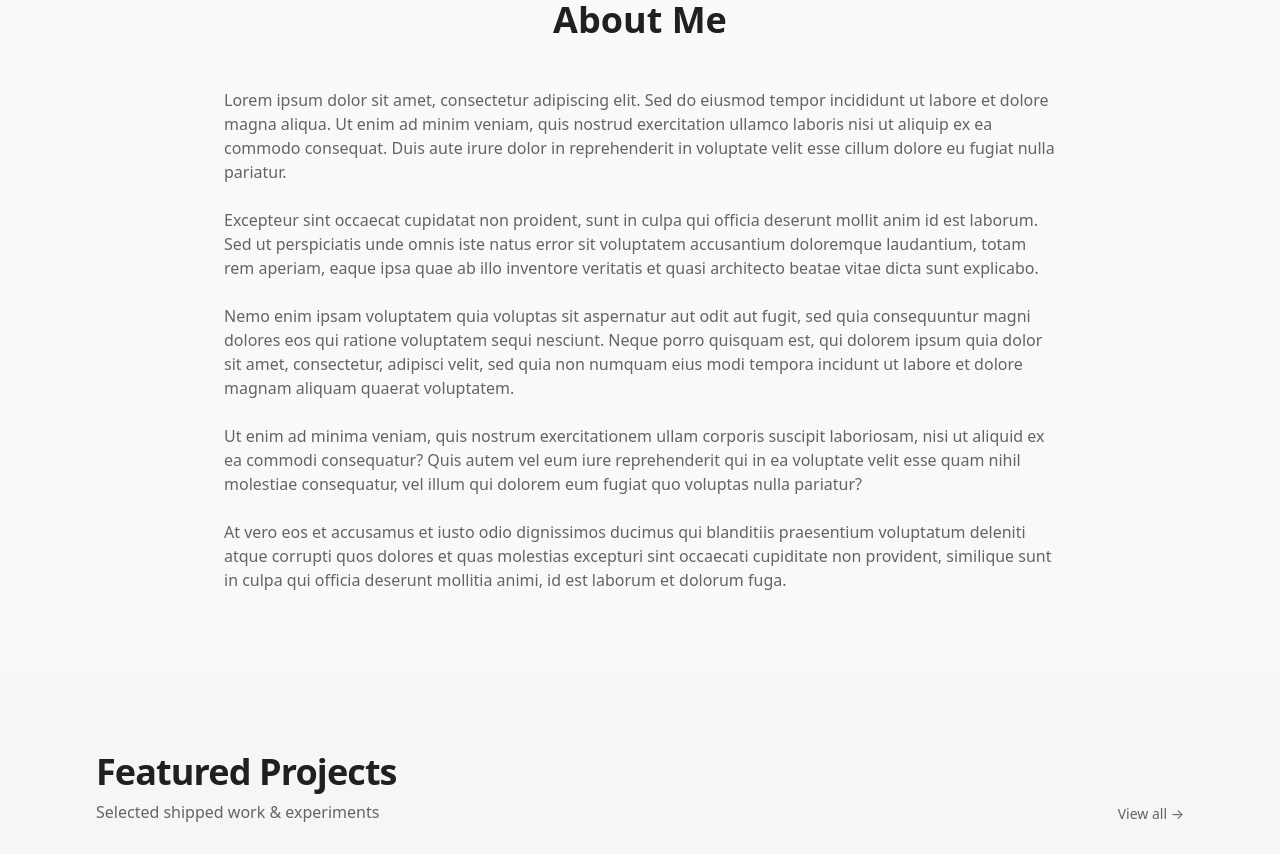
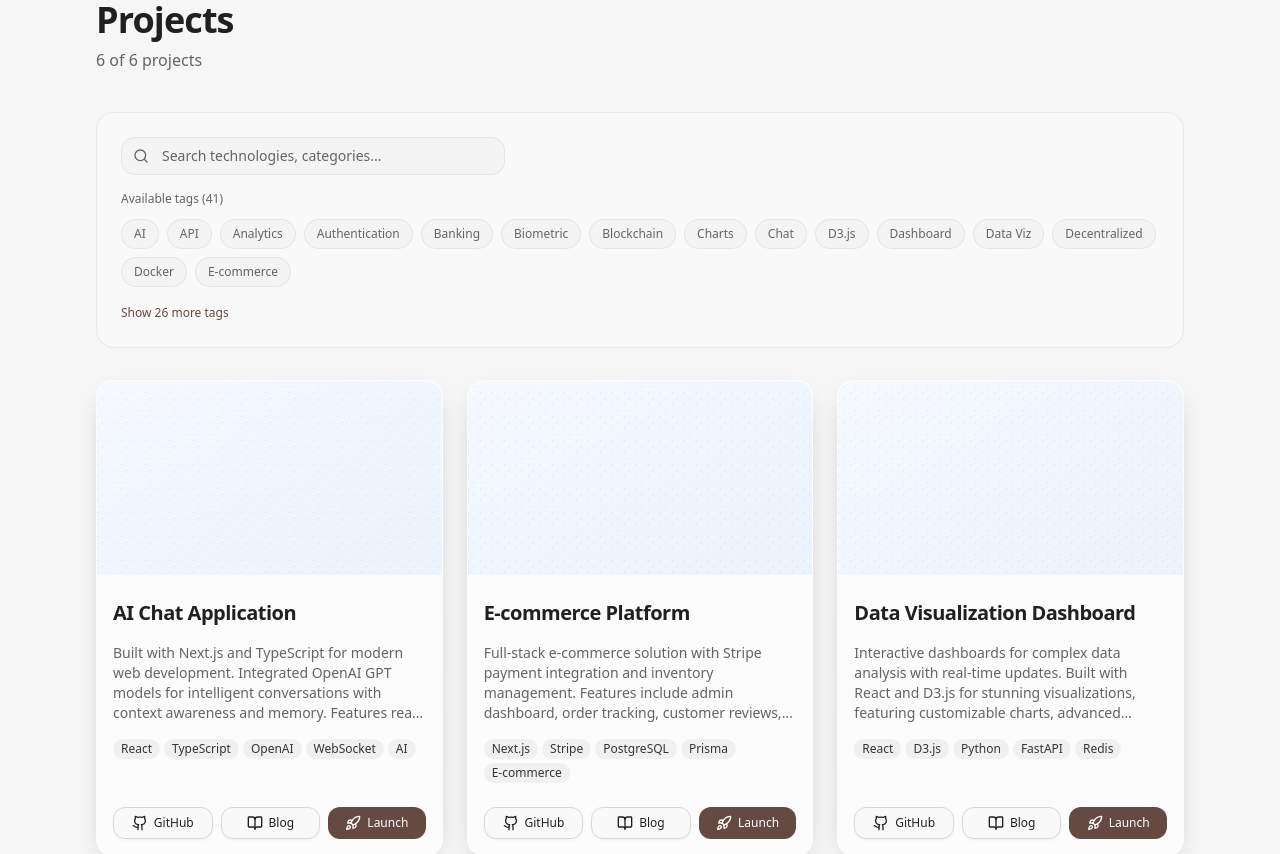
Before and after one commit to AryanDeore/portfolio, a Next.js app: page / in a window 1280 px wide. Shown: the part 880-1734 px from the top of the page. Built offline with nearby package versions, Linux system fonts and the light colour scheme.

Commit message:
added project tag based filtering

```diff
--- a/src/app/page.tsx
+++ b/src/app/page.tsx
@@ -1,44 +1,112 @@
+"use client";
+
+import { useState, useMemo } from "react";
 import { HeroSection } from "@/components/hero-section";
 import { MaxWidthWrapper } from "@/components/layout/max-width-wrapper";
 import { ProjectCard, ProjectSectionHeader } from "@/components/ui/project-card";
+import { TagFilter } from "@/components/ui/tag-filter";
+
+// Project data with comprehensive tags
+const projects = [
+  {
+    id: 1,
+    title: "AI Chat Application",
+    description: [
+      "Built with Next.js and TypeScript for modern web development. Integrated OpenAI GPT models for intelligent conversations with context awareness and memory. Features real-time messaging with WebSocket connections, user authentication, and a beautiful responsive interface."
+    ],
+    tags: ["React", "TypeScript", "OpenAI", "WebSocket", "AI", "Chat", "Real-time", "Authentication"],
+    githubUrl: "https://github.com/username/ai-chat",
+    blogUrl: "https://blog.example.com/ai-chat-post",
+    launchUrl: "https://ai-chat-demo.vercel.app",
+    category: "AI"
+  },
+  {
+    id: 2,
+    title: "E-commerce Platform",
+    description: [
+      "Full-stack e-commerce solution with Stripe payment integration and inventory management. Features include admin dashboard, order tracking, customer reviews, and mobile-optimized checkout flow with cart persistence."
+    ],
+    tags: ["Next.js", "Stripe", "PostgreSQL", "Prisma", "E-commerce", "Payment", "Dashboard", "Mobile"],
+    githubUrl: "https://github.com/username/ecommerce",
+    blogUrl: "https://blog.example.com/ecommerce-post",
+    launchUrl: "https://ecommerce-demo.vercel.app",
+    category: "Web App"
+  },
+  {
+    id: 3,
+    title: "Data Visualization Dashboard",
+    description: [
+      "Interactive dashboards for complex data analysis with real-time updates. Built with React and D3.js for stunning visualizations, featuring customizable charts, advanced filtering, and export capabilities for business intelligence."
+    ],
+    tags: ["React", "D3.js", "Python", "FastAPI", "Redis", "Data Viz", "Analytics", "Charts"],
+    githubUrl: "https://github.com/username/data-viz",
+    blogUrl: "https://blog.example.com/data-viz-post",
+    launchUrl: "https://data-viz-demo.vercel.app",
+    category: "Analytics"
+  },
+  {
+    id: 4,
+    title: "Mobile Banking App",
+    description: [
+      "Secure mobile banking application with biometric authentication and real-time transaction monitoring. Features include account management, fund transfers, bill payments, and investment tracking with modern UI/UX design."
+    ],
+    tags: ["React Native", "TypeScript", "Biometric", "Security", "Banking", "Mobile", "Finance", "Authentication"],
+    githubUrl: "https://github.com/username/banking-app",
+    blogUrl: "https://blog.example.com/banking-app-post",
+    launchUrl: "https://banking-demo.vercel.app",
+    category: "Mobile"
+  },
+  {
+    id: 5,
+    title: "Blockchain Voting System",
+    description: [
+      "Decentralized voting platform built on Ethereum blockchain ensuring transparency and security. Features smart contracts for vote validation, real-time results, and immutable vote records with modern web interface."
+    ],
+    tags: ["Blockchain", "Ethereum", "Solidity", "Web3", "Smart Contracts", "Voting", "Decentralized", "Security"],
+    githubUrl: "https://github.com/username/blockchain-voting",
+    blogUrl: "https://blog.example.com/blockchain-voting-post",
+    launchUrl: "https://voting-demo.vercel.app",
+    category: "Blockchain"
+  },
+  {
+    id: 6,
+    title: "Machine Learning API",
+    description: [
+      "RESTful API for machine learning model deployment with automatic scaling and monitoring. Supports multiple ML frameworks, batch processing, real-time predictions, and comprehensive analytics dashboard."
+    ],
+    tags: ["Python", "FastAPI", "Machine Learning", "Docker", "Kubernetes", "API", "ML Ops", "Monitoring"],
+    githubUrl: "https://github.com/username/ml-api",
+    blogUrl: "https://blog.example.com/ml-api-post",
+    launchUrl: "https://ml-api-demo.vercel.app",
+    category: "AI"
+  }
+];
 
 export default function Home() {
+  const [selectedTags, setSelectedTags] = useState<string[]>([]);
+
+  // Get all unique tags from projects
+  const allTags = useMemo(() => {
+    const tagSet = new Set<string>();
+    projects.forEach(project => {
+      project.tags.forEach(tag => tagSet.add(tag));
+    });
+    return Array.from(tagSet).sort();
+  }, []);
+
+  // Filter projects based on selected tags
+  const filteredProjects = useMemo(() => {
+    if (selectedTags.length === 0) {
+      return projects;
+    }
+    return projects.filter(project =>
+      selectedTags.some(tag => project.tags.includes(tag))
+    );
+  }, [selectedTags]);
+
   return (
     <>
       <HeroSection />
-
-      {/* Dummy Lorem Ipsum Section */}
-      <section className="py-20 bg-background">
-        <MaxWidthWrapper maxWidth="4xl">
-          <div className="space-y-8">
-            <h2 className="text-3xl md:text-4xl font-bold text-center mb-12">
-              About Me
-            </h2>
-
-            <div className="prose prose-lg max-w-none text-muted-foreground space-y-6">
-              <p>
-                Lorem ipsum dolor sit amet, consectetur adipiscing elit. Sed do eiusmod tempor incididunt ut labore et dolore magna aliqua. Ut enim ad minim veniam, quis nostrud exercitation ullamco laboris nisi ut aliquip ex ea commodo consequat. Duis aute irure dolor in reprehenderit in voluptate velit esse cillum dolore eu fugiat nulla pariatur.
-              </p>
-
-              <p>
-                Excepteur sint occaecat cupidatat non proident, sunt in culpa qui officia deserunt mollit anim id est laborum. Sed ut perspiciatis unde omnis iste natus error sit voluptatem accusantium doloremque laudantium, totam rem aperiam, eaque ipsa quae ab illo inventore veritatis et quasi architecto beatae vitae dicta sunt explicabo.
-              </p>
-
-              <p>
-                Nemo enim ipsam voluptatem quia voluptas sit aspernatur aut odit aut fugit, sed quia consequuntur magni dolores eos qui ratione voluptatem sequi nesciunt. Neque porro quisquam est, qui dolorem ipsum quia dolor sit amet, consectetur, adipisci velit, sed quia non numquam eius modi tempora incidunt ut labore et dolore magnam aliquam quaerat voluptatem.
-              </p>
-
-              <p>
-                Ut enim ad minima veniam, quis nostrum exercitationem ullam corporis suscipit laboriosam, nisi ut aliquid ex ea commodi consequatur? Quis autem vel eum iure reprehenderit qui in ea voluptate velit esse quam nihil molestiae consequatur, vel illum qui dolorem eum fugiat quo voluptas nulla pariatur?
-              </p>
-
-              <p>
-                At vero eos et accusamus et iusto odio dignissimos ducimus qui blanditiis praesentium voluptatum deleniti atque corrupti quos dolores et quas molestias excepturi sint occaecati cupiditate non provident, similique sunt in culpa qui officia deserunt mollitia animi, id est laborum et dolorum fuga.
-              </p>
-            </div>
-          </div>
-        </MaxWidthWrapper>
-      </section>
 
       {/* Projects Section */}
       <section className="relative py-20 bg-muted/30">
@@ -47,51 +115,62 @@ export default function Home() {
 
         <MaxWidthWrapper maxWidth="6xl">
           <div className="space-y-8">
-            {/* Section header with modern spacing */}
-            <header className="mb-8 lg:mb-10 flex items-end justify-between">
-              <div>
-                <h2 className="text-3xl md:text-4xl font-semibold tracking-tight">Featured Projects</h2>
-                <p className="text-muted-foreground mt-2">Selected shipped work & experiments</p>
+            {/* Section header */}
+            <header className="mb-8 lg:mb-10">
+              <div className="flex flex-col lg:flex-row lg:items-end lg:justify-between gap-6">
+                <div>
+                  <h2 className="text-3xl md:text-4xl font-semibold tracking-tight mb-2">Projects</h2>
+                  <p className="text-muted-foreground">
+                    {filteredProjects.length} of {projects.length} projects
+                    {selectedTags.length > 0 && ` matching your filters`}
+                  </p>
+                </div>
               </div>
-              <a href="/projects" className="text-sm text-muted-foreground hover:text-foreground transition-colors">
-                View all →
-              </a>
             </header>
 
-            <div className="grid grid-cols-1 md:grid-cols-2 lg:grid-cols-3 gap-6">
-              <ProjectCard
-                title="AI Chat Application"
-                description={[
-                  "Built with Next.js and TypeScript for modern web development. Integrated OpenAI GPT models for intelligent conversations with context awareness and memory. Features real-time messaging with WebSocket connections, user authentication, and a beautiful responsive interface."
-                ]}
-                tags={["React", "TypeScript", "OpenAI", "WebSocket"]}
-                githubUrl="https://github.com/username/ai-chat"
-                blogUrl="https://blog.example.com/ai-chat-post"
-                launchUrl="https://ai-chat-demo.vercel.app"
-              />
-
-              <ProjectCard
-                title="E-commerce Platform"
-                description={[
-                  "Full-stack e-commerce solution with Stripe payment integration and inventory management. Features include admin dashboard, order tracking, customer reviews, and mobile-optimized checkout flow with cart persistence."
-                ]}
-                tags={["Next.js", "Stripe", "PostgreSQL", "Prisma"]}
-                githubUrl="https://github.com/username/ecommerce"
-                blogUrl="https://blog.example.com/ecommerce-post"
-                launchUrl="https://ecommerce-demo.vercel.app"
-              />
-
-              <ProjectCard
-                title="Data Visualization Dashboard"
-                description={[
-                  "Interactive dashboards for complex data analysis with real-time updates. Built with React and D3.js for stunning visualizations, featuring customizable charts, advanced filtering, and export capabilities for business intelligence."
-                ]}
-                tags={["React", "D3.js", "Python", "FastAPI", "Redis"]}
-                githubUrl="https://github.com/username/data-viz"
-                blogUrl="https://blog.example.com/data-viz-post"
-                launchUrl="https://ecommerce-demo.vercel.app"
+            {/* Tag Filter */}
+            <div className="bg-card/50 backdrop-blur-sm border border-border/50 rounded-xl p-6">
+              <TagFilter
+                availableTags={allTags}
+                selectedTags={selectedTags}
+                onTagsChange={setSelectedTags}
+                placeholder="Search technologies, categories..."
+                maxVisibleTags={15}
               />
             </div>
+
+            {/* Projects Grid */}
+            <div className="grid grid-cols-1 md:grid-cols-2 lg:grid-cols-3 gap-6">
+              {filteredProjects.map((project) => (
+                <ProjectCard
+                  key={project.id}
+                  title={project.title}
+                  description={project.description}
+                  tags={project.tags}
+                  githubUrl={project.githubUrl}
+                  blogUrl={project.blogUrl}
+                  launchUrl={project.launchUrl}
+                />
+              ))}
+            </div>
+
+            {/* No results message */}
+            {filteredProjects.length === 0 && (
+              <div className="text-center py-12">
+                <div className="text-lg font-medium text-muted-foreground mb-2">
+                  No projects found
+                </div>
+                <p className="text-sm text-muted-foreground mb-4">
+                  Try adjusting your filters or clearing all selections
+                </p>
+                <button
+                  onClick={() => setSelectedTags([])}
+                  className="text-sm text-primary hover:text-primary/80 transition-colors font-medium"
+                >
+                  Clear all filters
+                </button>
+              </div>
+            )}
           </div>
         </MaxWidthWrapper>
       </section>
--- /dev/null
+++ b/src/components/ui/tag-filter.tsx
@@ -0,0 +1,237 @@
+"use client";
+
+import * as React from "react";
+import { Search, X, Filter } from "lucide-react";
+import { cn } from "@/lib/utils";
+import { Button } from "@/components/ui/button";
+
+interface TagFilterProps {
+  availableTags: string[];
+  selectedTags: string[];
+  onTagsChange: (tags: string[]) => void;
+  className?: string;
+  placeholder?: string;
+  showSearch?: boolean;
+  maxVisibleTags?: number;
+}
+
+export function TagFilter({
+  availableTags,
+  selectedTags,
+  onTagsChange,
+  className,
+  placeholder = "Search tags...",
+  showSearch = true,
+  maxVisibleTags = 12,
+}: TagFilterProps) {
+  const [searchQuery, setSearchQuery] = React.useState("");
+  const [isExpanded, setIsExpanded] = React.useState(false);
+
+  // Filter tags based on search query
+  const filteredTags = React.useMemo(() => {
+    if (!searchQuery) return availableTags;
+    return availableTags.filter(tag =>
+      tag.toLowerCase().includes(searchQuery.toLowerCase())
+    );
+  }, [availableTags, searchQuery]);
+
+  // Show limited tags initially, expand on demand
+  const visibleTags = isExpanded ? filteredTags : filteredTags.slice(0, maxVisibleTags);
+  const hasMoreTags = filteredTags.length > maxVisibleTags;
+
+  const handleTagToggle = (tag: string) => {
+    const newSelectedTags = selectedTags.includes(tag)
+      ? selectedTags.filter(t => t !== tag)
+      : [...selectedTags, tag];
+    onTagsChange(newSelectedTags);
+  };
+
+  const handleClearAll = () => {
+    onTagsChange([]);
+  };
+
+  const handleClearSearch = () => {
+    setSearchQuery("");
+  };
+
+  return (
+    <div className={cn("space-y-4", className)}>
+      {/* Header with search and clear */}
+      <div className="flex items-center gap-3">
+        {showSearch && (
+          <div className="relative flex-1 max-w-sm">
+            <Search className="absolute left-3 top-1/2 -translate-y-1/2 w-4 h-4 text-muted-foreground" />
+            <input
+              type="text"
+              placeholder={placeholder}
+              value={searchQuery}
+              onChange={(e) => setSearchQuery(e.target.value)}
+              className={cn(
+                "w-full pl-10 pr-10 py-2 text-sm",
+                "bg-muted/50 border border-border/50 rounded-lg",
+                "focus:outline-none focus:ring-2 focus:ring-primary/40 focus:border-primary/40",
+                "transition-all duration-200",
+                "placeholder:text-muted-foreground"
+              )}
+            />
+            {searchQuery && (
+              <button
+                onClick={handleClearSearch}
+                className="absolute right-3 top-1/2 -translate-y-1/2 text-muted-foreground hover:text-foreground transition-colors"
+              >
+                <X className="w-4 h-4" />
+              </button>
+            )}
+          </div>
+        )}
+
+        {/* Clear all button */}
+        {selectedTags.length > 0 && (
+          <Button
+            variant="outline"
+            size="sm"
+            onClick={handleClearAll}
+            className="text-xs"
+          >
+            Clear all
+          </Button>
+        )}
+
+        {/* Selected count */}
+        {selectedTags.length > 0 && (
+          <div className="text-xs text-muted-foreground">
+            {selectedTags.length} selected
+          </div>
+        )}
+      </div>
+
+      {/* Selected tags display */}
+      {selectedTags.length > 0 && (
+        <div className="space-y-2">
+          <div className="text-xs font-medium text-muted-foreground flex items-center gap-2">
+            <Filter className="w-3 h-3" />
+            Active filters
+          </div>
+          <div className="flex flex-wrap gap-2">
+            {selectedTags.map((tag) => (
+              <button
+                key={tag}
+                onClick={() => handleTagToggle(tag)}
+                className={cn(
+                  "inline-flex items-center gap-1.5 px-3 py-1.5 text-xs font-medium rounded-full",
+                  "bg-primary text-primary-foreground",
+                  "hover:bg-primary/90 transition-all duration-200",
+                  "group"
+                )}
+              >
+                {tag}
+                <X className="w-3 h-3 opacity-70 group-hover:opacity-100 transition-opacity" />
+              </button>
+            ))}
+          </div>
+        </div>
+      )}
+
+      {/* Available tags */}
+      <div className="space-y-3">
+        <div className="text-xs font-medium text-muted-foreground">
+          Available tags ({filteredTags.length})
+        </div>
+
+        <div className="flex flex-wrap gap-2">
+          {visibleTags.map((tag) => {
+            const isSelected = selectedTags.includes(tag);
+            return (
+              <button
+                key={tag}
+                onClick={() => handleTagToggle(tag)}
+                className={cn(
+                  "px-3 py-1.5 text-xs font-medium rounded-full transition-all duration-200",
+                  "border border-border/50",
+                  isSelected
+                    ? "bg-primary text-primary-foreground border-primary/50 shadow-sm"
+                    : "bg-muted/50 text-muted-foreground hover:bg-muted hover:text-foreground hover:border-border",
+                  "hover:scale-105 active:scale-95"
+                )}
+              >
+                {tag}
+              </button>
+            );
+          })}
+        </div>
+
+        {/* Expand/collapse button */}
+        {hasMoreTags && (
+          <button
+            onClick={() => setIsExpanded(!isExpanded)}
+            className="text-xs text-primary hover:text-primary/80 transition-colors font-medium"
+          >
+            {isExpanded
+              ? `Show less (${filteredTags.length - maxVisibleTags} hidden)`
+              : `Show ${filteredTags.length - maxVisibleTags} more tags`
+            }
+          </button>
+        )}
+      </div>
+
+      {/* No results message */}
+      {searchQuery && filteredTags.length === 0 && (
+        <div className="text-center py-8 text-muted-foreground">
+          <div className="text-sm">No tags found for "{searchQuery}"</div>
+          <button
+            onClick={handleClearSearch}
+            className="text-xs text-primary hover:text-primary/80 transition-colors mt-1"
+          >
+            Clear search
+          </button>
+        </div>
+      )}
+    </div>
+  );
+}
+
+// Compact version for smaller spaces
+interface CompactTagFilterProps {
+  availableTags: string[];
+  selectedTags: string[];
+  onTagsChange: (tags: string[]) => void;
+  className?: string;
+}
+
+export function CompactTagFilter({
+  availableTags,
+  selectedTags,
+  onTagsChange,
+  className,
+}: CompactTagFilterProps) {
+  const handleTagToggle = (tag: string) => {
+    const newSelectedTags = selectedTags.includes(tag)
+      ? selectedTags.filter(t => t !== tag)
+      : [...selectedTags, tag];
+    onTagsChange(newSelectedTags);
+  };
+
+  return (
+    <div className={cn("flex flex-wrap gap-2", className)}>
+      {availableTags.map((tag) => {
+        const isSelected = selectedTags.includes(tag);
+        return (
+          <button
+            key={tag}
+            onClick={() => handleTagToggle(tag)}
+            className={cn(
+              "px-2.5 py-1 text-xs font-medium rounded-full transition-all duration-200",
+              "border border-border/50",
+              isSelected
+                ? "bg-primary text-primary-foreground border-primary/50"
+                : "bg-muted/50 text-muted-foreground hover:bg-muted hover:text-foreground hover:border-border",
+              "hover:scale-105 active:scale-95"
+            )}
+          >
+            {tag}
+          </button>
+        );
+      })}
+    </div>
+  );
+}
```
